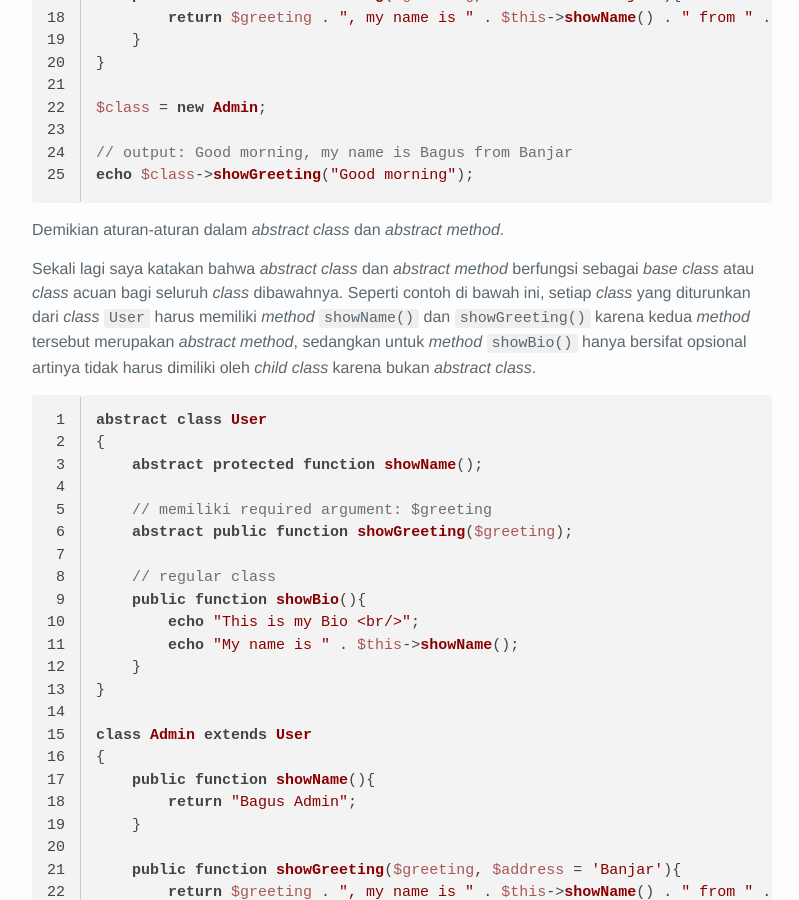
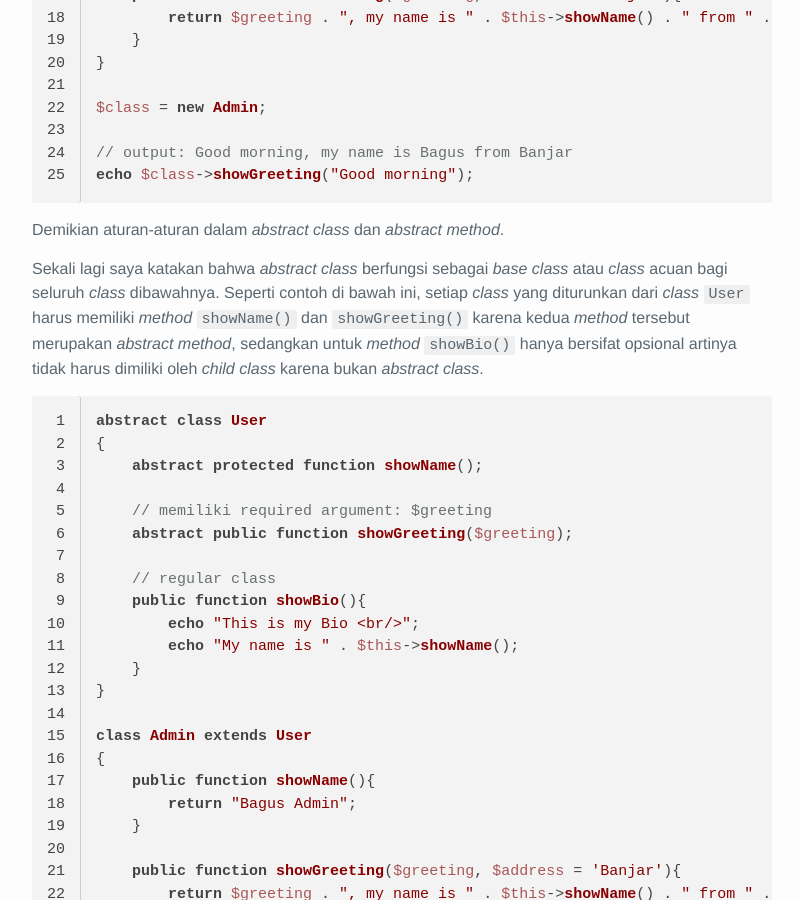
Before and after one commit to khoerodin/khoerodin.github.io, a Jekyll site: the page built from _posts/2017-02-14-abstract-class-dan-abstract-method-dalam-oop-php.md, in a window 1280 px wide and 900 px high, scrolled down 5306 px. Shown: the whole window, without its empty margins (238-1037 px from the left). Built offline with Jekyll 4.4.1, drawn with Linux system fonts in a browser that asks for light colours; nearby versions of some CDN libraries; emoji names are drawn with the system emoji font; comment, search, counter and statistics services are not loaded.

Commit message:
edit article content

````diff
--- a/_posts/2017-02-14-abstract-class-dan-abstract-method-dalam-oop-php.md
+++ b/_posts/2017-02-14-abstract-class-dan-abstract-method-dalam-oop-php.md
@@ -215,7 +215,7 @@ echo $class->showGreeting("Good morning");
 
 Demikian aturan-aturan dalam _abstract class_ dan _abstract method_.
 
-Sekali lagi saya katakan bahwa _abstract class_ dan _abstract method_ berfungsi sebagai _base class_ atau _class_ acuan bagi seluruh _class_ dibawahnya. Seperti contoh di bawah ini, setiap _class_ yang diturunkan dari _class_ `User` harus memiliki _method_ `showName()` dan `showGreeting()` karena kedua _method_ tersebut merupakan _abstract method_, sedangkan untuk _method_ `showBio()` hanya bersifat opsional artinya tidak harus dimiliki oleh _child class_ karena bukan _abstract class_.
+Sekali lagi saya katakan bahwa _abstract class_ berfungsi sebagai _base class_ atau _class_ acuan bagi seluruh _class_ dibawahnya. Seperti contoh di bawah ini, setiap _class_ yang diturunkan dari _class_ `User` harus memiliki _method_ `showName()` dan `showGreeting()` karena kedua _method_ tersebut merupakan _abstract method_, sedangkan untuk _method_ `showBio()` hanya bersifat opsional artinya tidak harus dimiliki oleh _child class_ karena bukan _abstract class_.
 
 ```php
 abstract class User
````
